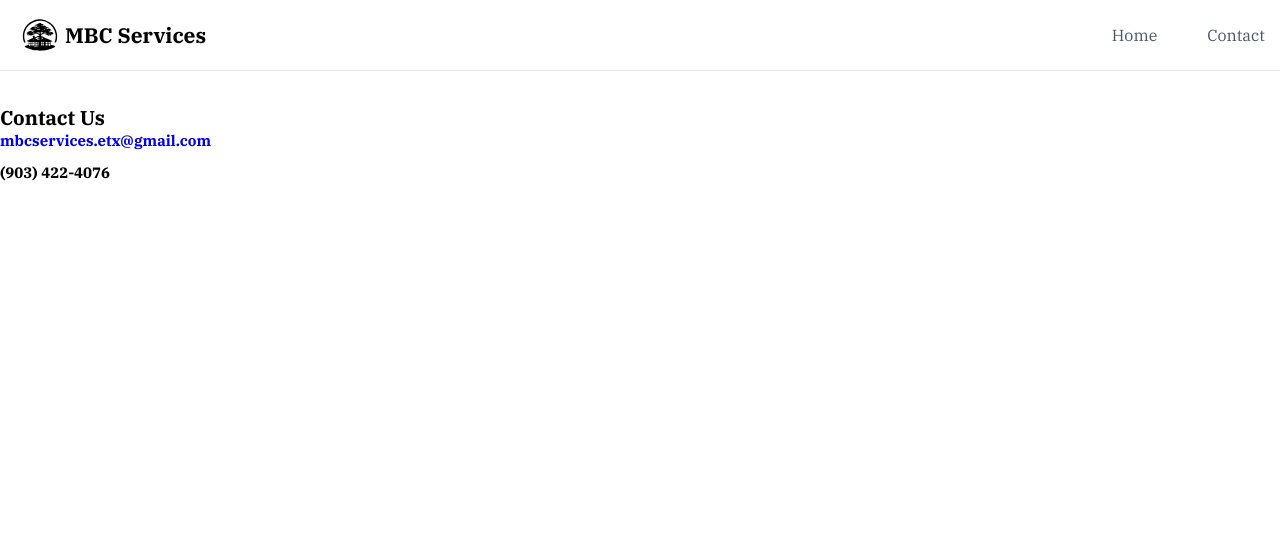
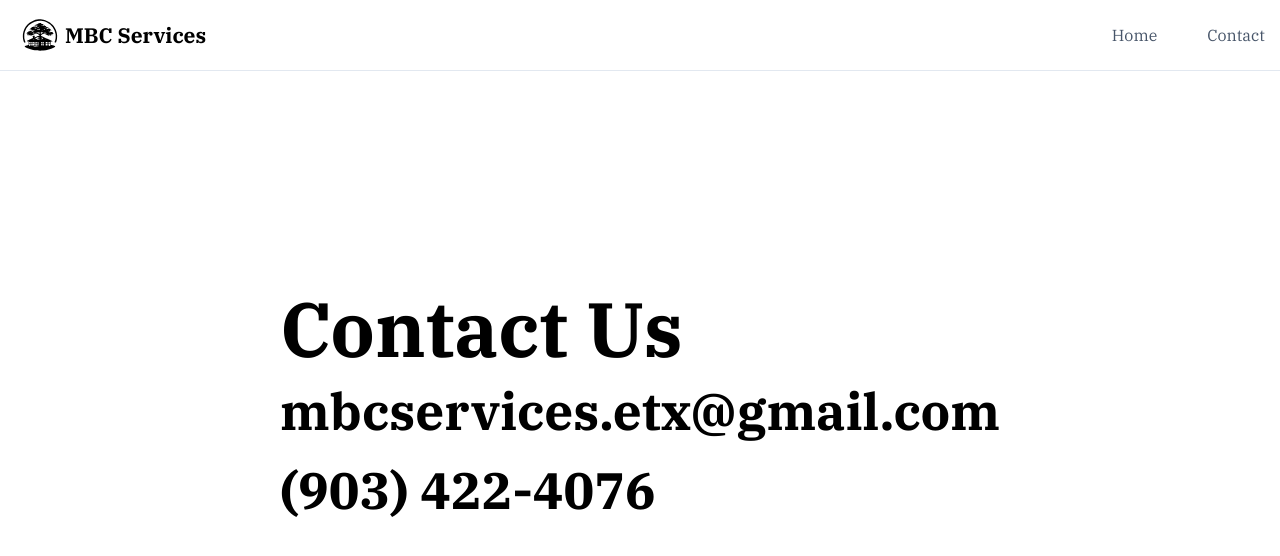
Before and after one commit to BrandgrandRealMe/MBCServicesWebsite, a plain HTML site: page contact/index.html in a window 1280 px wide. Drawn offline with Linux system fonts and the light colour scheme.

Commit message:
Maybe fix for cloudflare

```diff
--- a/contact/index.html
+++ b/contact/index.html
@@ -25,7 +25,7 @@
   <link rel="icon" href="/media/favicon-white/favicon.svg" media="(prefers-color-scheme: dark)">
 
   <link rel="manifest" href="/site.webmanifest">
-  <link href="/style.css" rel="stylesheet" type="text/css" />
+  <link href="style.css" rel="stylesheet" type="text/css" />
   <link href="../global.css" rel="stylesheet" type="text/css" />
   <link rel="preconnect" href="https://fonts.googleapis.com">
   <link rel="preconnect" href="https://fonts.gstatic.com" crossorigin>
```
